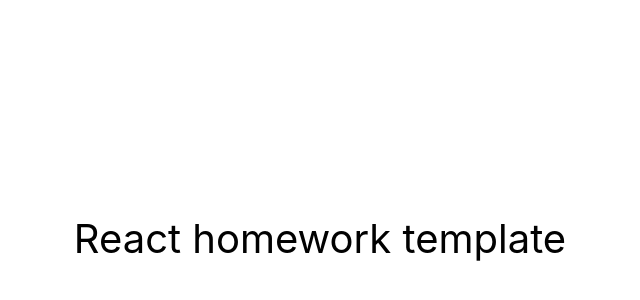
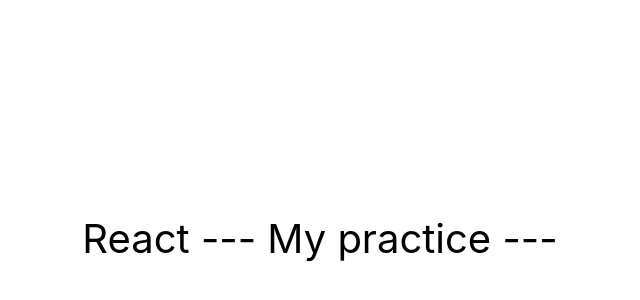
Before and after one commit to IvanRuskevych/react--my-practice, a React (Create React App) app: page / in a window 1280 px wide. Shown: the part 162-462 px from the top of the page, without its empty margins (320-960 px from the left). Built offline with nearby package versions, Linux system fonts and the light colour scheme.

Commit message:
Update App.jsx

```diff
--- a/src/components/App.jsx
+++ b/src/components/App.jsx
@@ -10,7 +10,7 @@
         color: '#010101'
       }}
     >
-      React homework template
+      React --- My practice ---
     </div>
   );
 };
```
